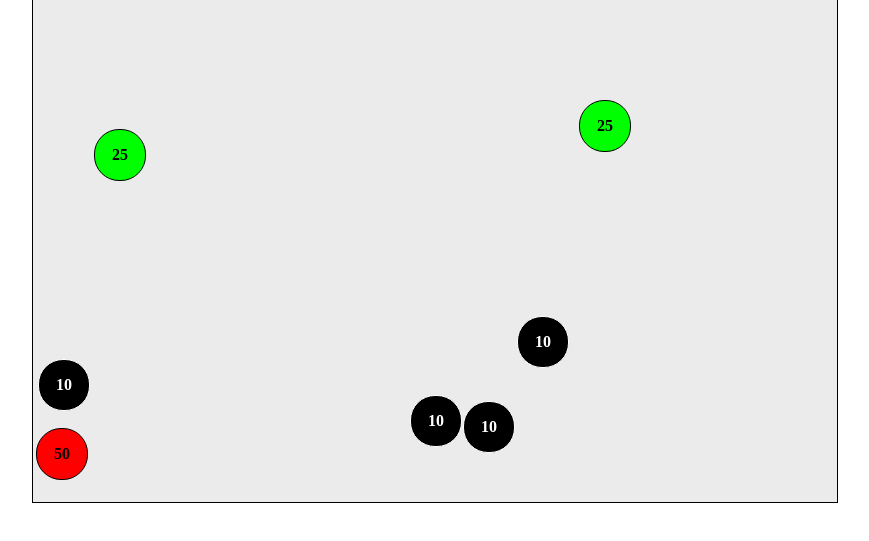
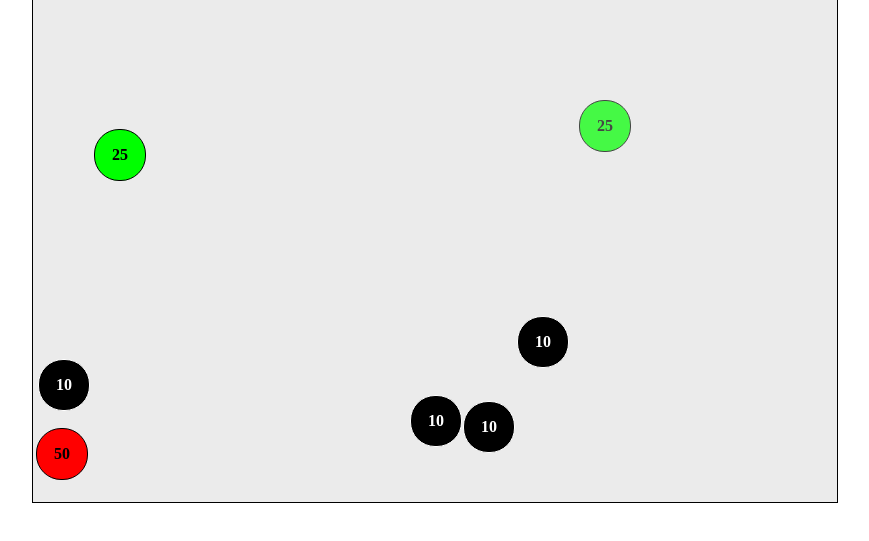
Before and after one commit to marciojsalmeida/jogo-estoura-bolas, a plain HTML site: page index.html in a window 1280 px wide. In both pictures the pointer is over the element "25". Shown: the part 133-674 px from the top of the page, without its empty margins (205-1074 px from the left). Drawn offline with Linux system fonts and the light colour scheme.

Commit message:
adicionado efeito de opacidade na bolinha que esta na mira

```diff
--- a/estilo.css
+++ b/estilo.css
@@ -32,6 +32,9 @@
 	border: 1px solid #000000;
 	position: relative;
 
+}
+.bolinha:hover{
+	opacity : 0.7;
 }
 .bola_preta{
 	font-weight: bold;
```
